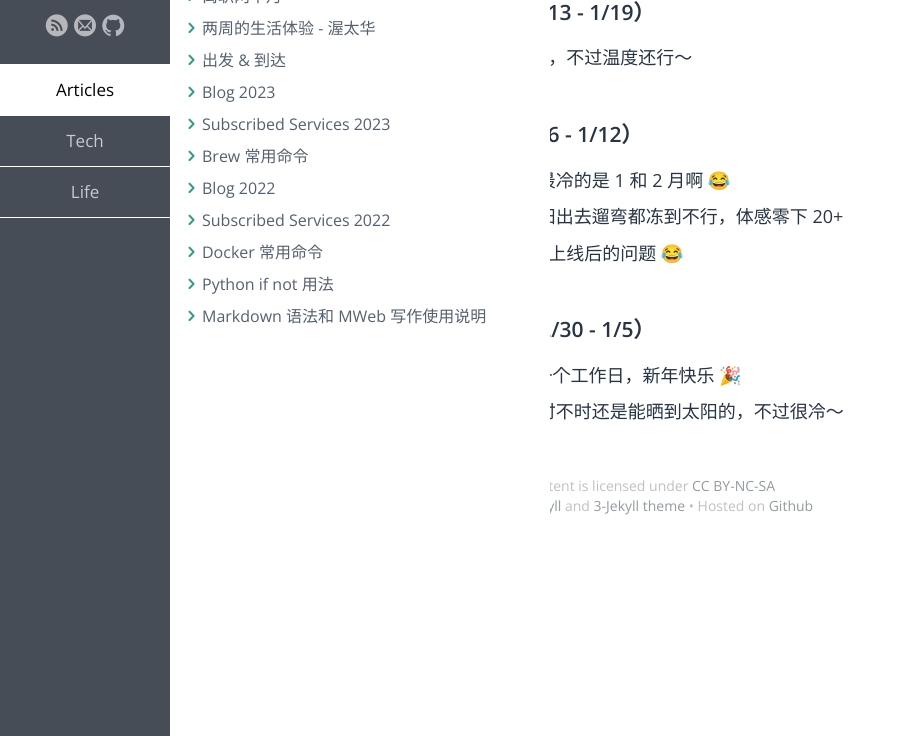
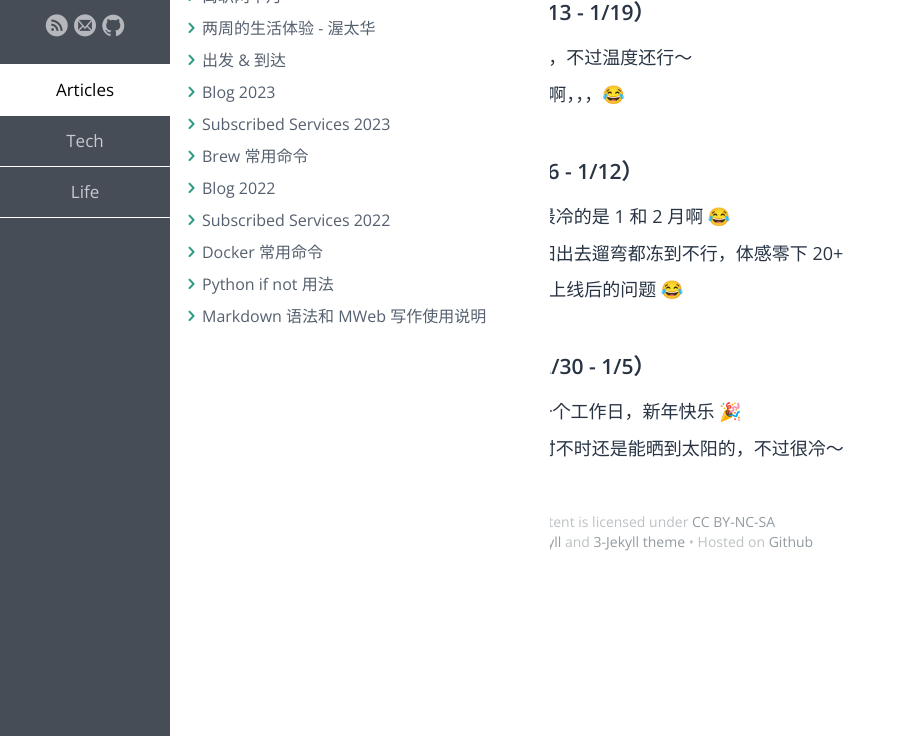
Before and after one commit to samxupeiran/samxupeiran.github.io, a Jekyll site: the page built from _posts/life/2025-01-02-my-blog.md, in a window 1280 px wide, cut to the strip 164-900 px from the top of the page. Shown: the whole strip, without its empty margins (0-906 px from the left). Built offline with Jekyll 4.4.1, drawn with Linux system fonts in a browser that asks for light colours; some web fonts are replaced.

Commit message:
feat: add weekly blog 1/15

```diff
--- a/_posts/life/2025-01-02-my-blog.md
+++ b/_posts/life/2025-01-02-my-blog.md
@@ -8,6 +8,7 @@ tags: Blog
 
 - ### 2025 年 1 月 第 2 周（1/13 - 1/19）
      - 1/13 早上下起了暴风雪，，，不过温度还行～
+     - 1/15 这周真的时各种不顺啊，，，😂
 
 - ### 2025 年 1 月 第 2 周（1/6 - 1/12）
      - 1/6 这周都非常冷，果然最冷的是 1 和 2 月啊 😂
```
